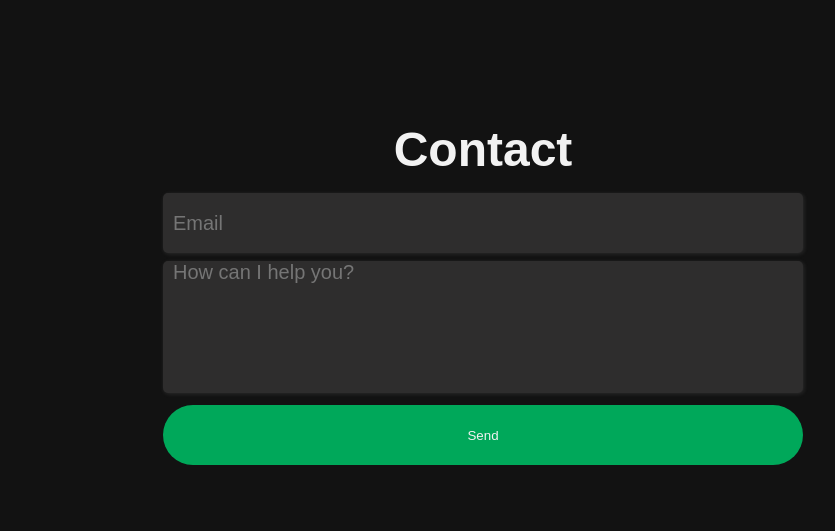
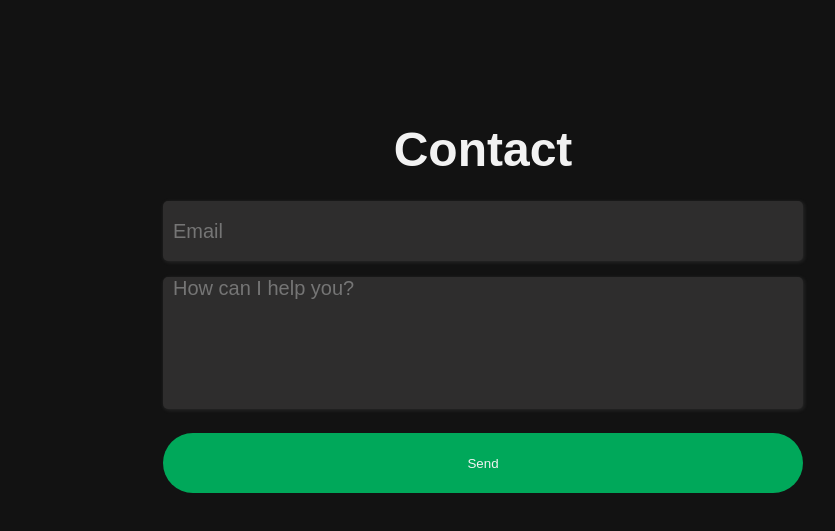
Before and after one commit to TrevorMickelson/Portfolio, a plain HTML site: page index.html in a window 1280 px wide. Shown: the part 2982-3513 px from the top of the page, without its empty margins (157-992 px from the left). Drawn offline with Linux system fonts and the light colour scheme.

Commit message:
Fixed spacing

```diff
--- a/styles/contact.css
+++ b/styles/contact.css
@@ -4,7 +4,7 @@
   display: flex;
   flex-direction: column;
   align-items: center;
-  gap: 0.25rem;
+  gap: 0.5rem;
 }
 
 #contact-container h1 {
@@ -47,7 +47,7 @@
 }
 
 #contact-container button {
-  margin-top: 0.5rem;
+  margin-top: 1rem;
   margin-bottom: 3rem;
   border-radius: 35px;
 }
```
